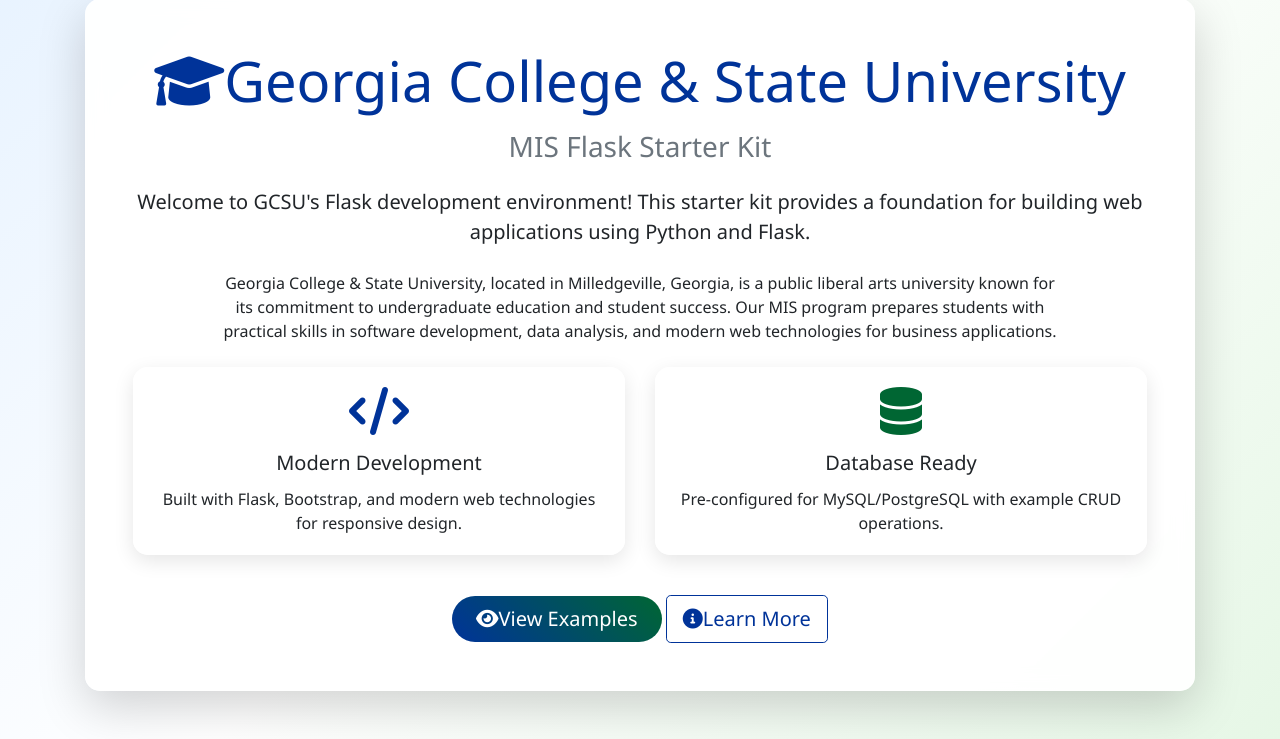
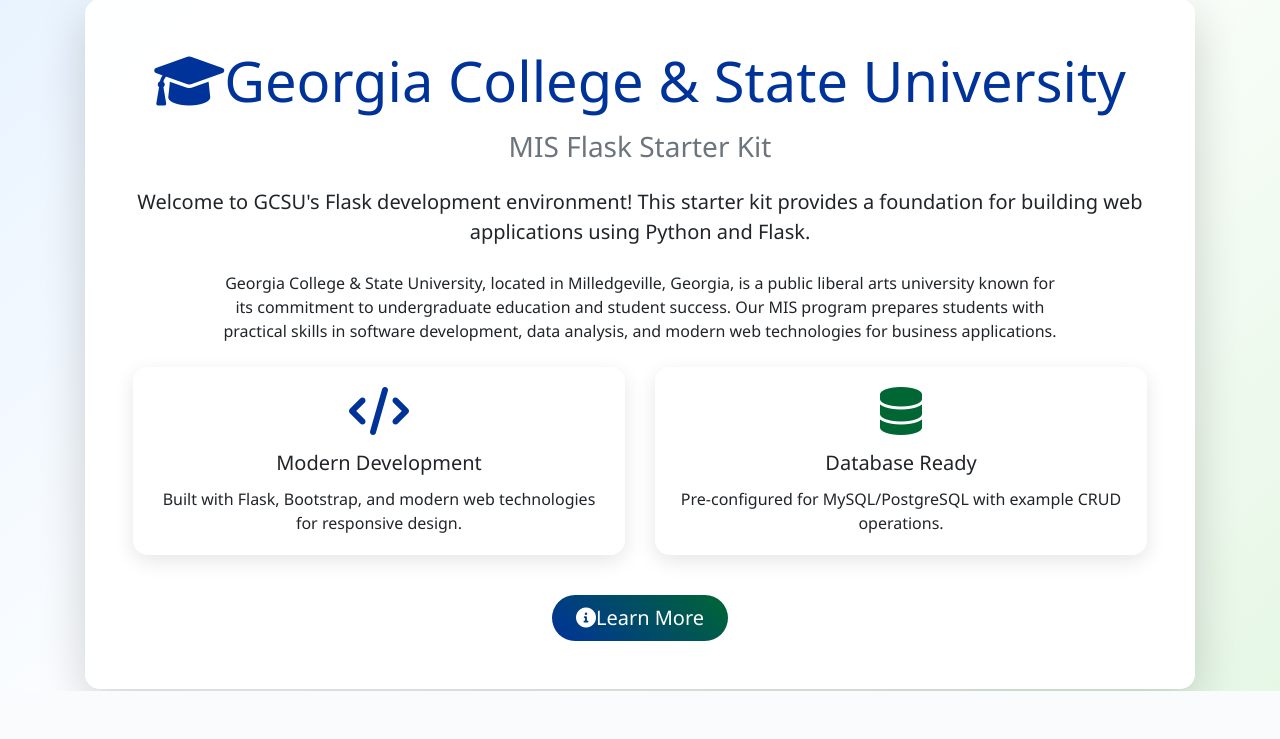
Before and after one commit to brookjackson1/jacksondemo6, a Flask app: page / in a window 1280 px wide. Shown: the part 109-848 px from the top of the page. After the commit the page ends 800 px from the top, so only its background shows below. Run offline with Flask 3, Linux system fonts and the light colour scheme; some libraries are stand-ins or nearby versions.

Commit message:
Fix internal server error by removing examples reference from index.html
- Remove "View Examples" button that referenced deleted examples blueprint
- Keep only "Learn More" button on homepage

🤖 Generated with [Claude Code](https://claude.com/claude-code)

Co-Authored-By: Claude <noreply@anthropic.com>

```diff
--- a/app/templates/index.html
+++ b/app/templates/index.html
@@ -39,10 +39,7 @@
         </div>
 
         <div class="mt-4">
-            <a href="{{ url_for('examples.show_examples') }}" class="btn btn-primary btn-lg me-3">
-                <i class="fas fa-eye me-2"></i>View Examples
-            </a>
-            <a href="{{ url_for('about') }}" class="btn btn-outline-secondary btn-lg">
+            <a href="{{ url_for('about') }}" class="btn btn-primary btn-lg">
                 <i class="fas fa-info-circle me-2"></i>Learn More
             </a>
         </div>
```
